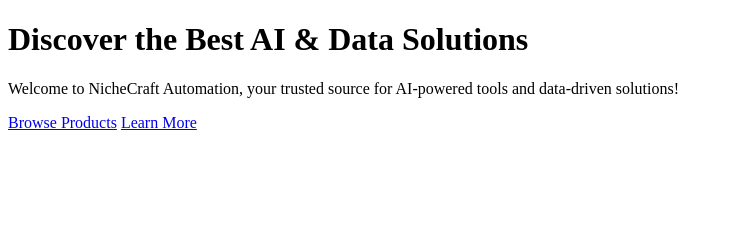
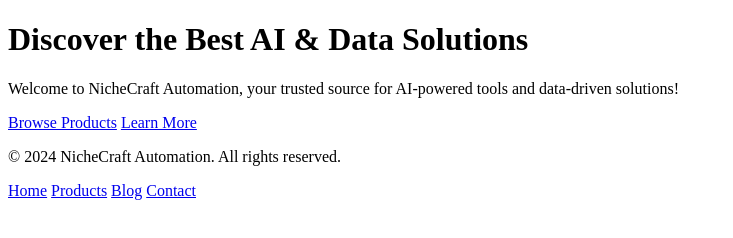
Before and after one commit to nichecraftmaster/nichecraft_automation, a plain HTML site: page index.html in a window 1280 px wide. Shown: the whole page, without its empty margins (0-733 px from the left). Drawn offline with Linux system fonts and the light colour scheme.

Commit message:
Update index.html

```diff
--- a/index.html
+++ b/index.html
@@ -17,3 +17,12 @@
     </header>
 </body>
 </html>
+<footer>
+    <p>&copy; 2024 NicheCraft Automation. All rights reserved.</p>
+    <nav>
+        <a href="index.html">Home</a>
+        <a href="products.html">Products</a>
+        <a href="blog.html">Blog</a>
+        <a href="contact.html">Contact</a>
+    </nav>
+</footer>
```
